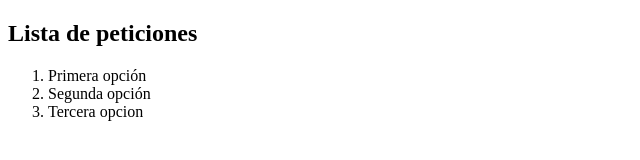
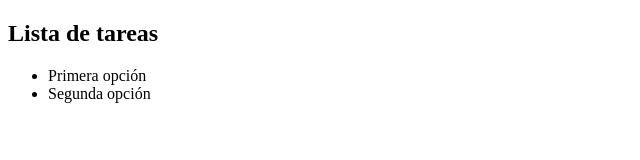
Before and after one commit to jorgescudero/repo-1, a plain HTML site: page index.html in a window 1280 px wide. Shown: the whole page, without its empty margins (0-640 px from the left). Drawn offline with Linux system fonts and the light colour scheme.

Commit message:
Cambio de etiquetas de las opciones.

```diff
--- a/index.html
+++ b/index.html
@@ -2,14 +2,13 @@
 <html>
   <head>
     <meta charset="utf-8">
-    <title>Pruebas de git</title>
+    <title>Pruebas de git practico</title>
   </head>
   <body>
-    <h2>Lista de peticiones</h2>
-    <ol>
+    <h2>Lista de tareas</h2>
+    <ul>
       <li>Primera opción</li>
       <li>Segunda opción</li>
-      <li>Tercera opcion</li>
-    </ol>
+    </ul>
   </body>
 </html>
```
